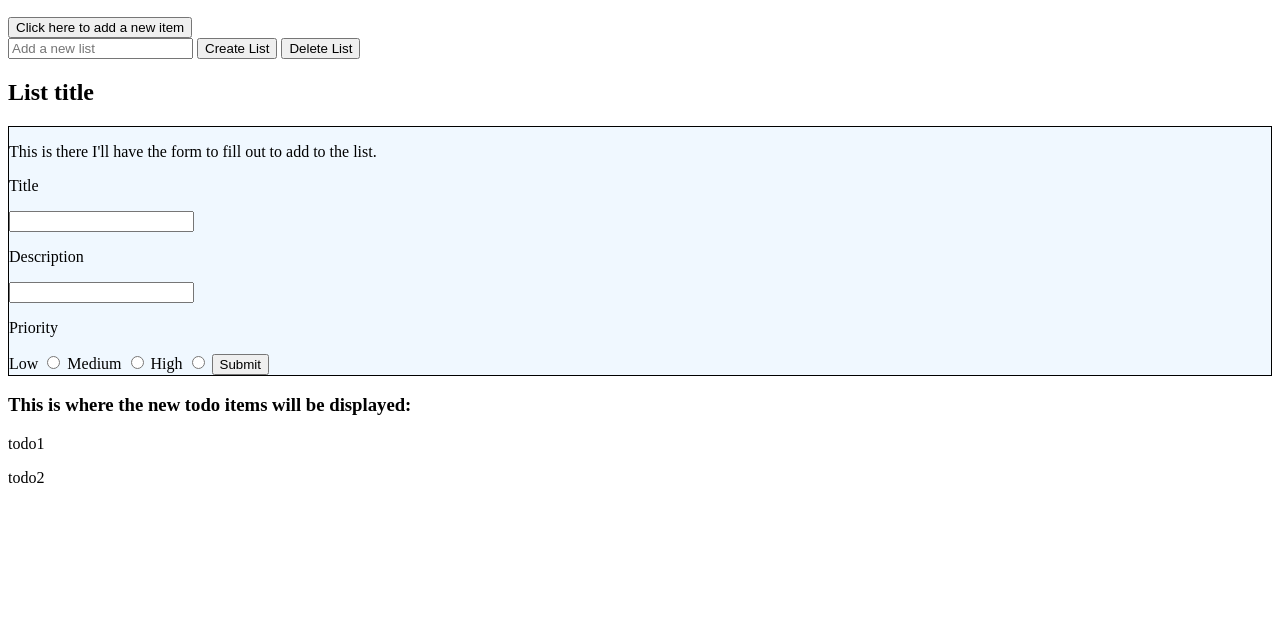
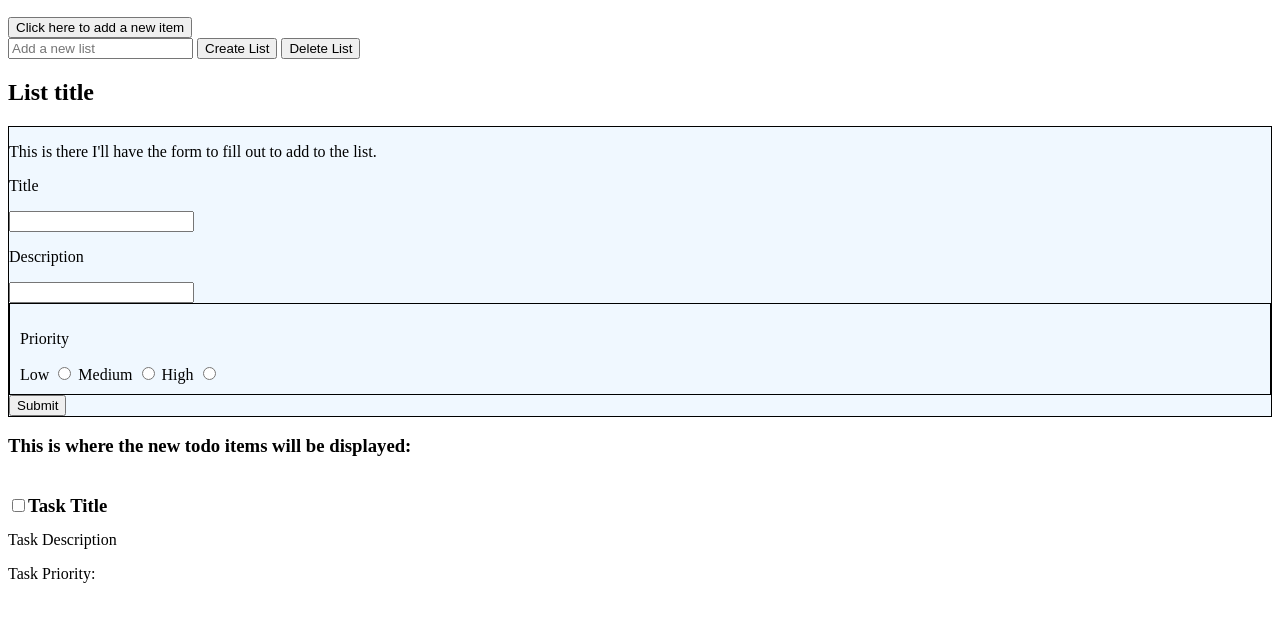
Before and after one commit to 9James9/todo-list, a plain HTML site: page index.html in a window 1280 px wide. Shown: the part 110-732 px from the top of the page. Drawn offline with Linux system fonts and the light colour scheme.

Commit message:
created html template for new tasks

```diff
--- a/index.html
+++ b/index.html
@@ -35,7 +35,7 @@
                     <p>Title</p>
                     <input id="todotitle">
                     <p>Description</p>
-                    <input id="tododescription"
+                    <input id="tododescription">
                     <form id="priorityradio">
                         <p>Priority</p>
                         <label for="low">Low</label>
@@ -52,11 +52,27 @@
         <div id="showtodos" data-tasks>
             <h3>This is where the new todo items will be displayed:</h3>
             <div id="todocontainer">
-                <p>todo1</p>
-                <p>todo2</p>
+                <div class="task">
+                    <div id="taskandcheckbox">
+                        <input type="checkbox">
+                        <h3>Task Title</h3>
+                    </div>
+
+                    <p>Task Description</p>
+                    <p>Task Priority: </p>
+                </div>
+
             </div>
         </div>
     </div>
+    <template id="task-template">
+        <div class="task">
+            <input type="checkbox">
+            <h3></h3>
+            <p></p>
+            <p></p>
+        </div>
+    </template>
 </body>
 
 </html>
--- a/main.js
+++ b/main.js
@@ -1 +1 @@
-(()=>{const t=document.querySelector("[data-new-list-form]"),e=document.querySelector("[data-new-list-input]"),a="task.lists",l=document.querySelector("[data-delete-list-button]");let n=JSON.parse(localStorage.getItem(a))||[];const i=document.querySelector("#listContainer"),s="task.selectedListId";let o=localStorage.getItem(s);const d=document.querySelector("[data-list-display-container]"),r=document.querySelector("[data-list-title]");function c(){n.forEach((t=>{const e=document.createElement("li");e.dataset.listId=t.id,e.classList.add("list-name"),e.innerText=t.name,t.id===o&&e.classList.add("active-list"),i.appendChild(e)}))}function u(){localStorage.setItem(a,JSON.stringify(n)),localStorage.setItem(s,o),function(){!function(t){for(;t.firstChild;)t.removeChild(t.firstChild)}(i),c();const t=n.find((t=>t.id===o));null==o?d.style.display="none":(d.style.display="",r.innerText=t.name)}()}document.querySelector("[data-tasks]"),i.addEventListener("click",(t=>{"li"===t.target.tagName.toLowerCase()&&(o=t.target.dataset.listId,u())})),l.addEventListener("click",(t=>{n=n.filter((t=>t.id!==o)),o=null,u()})),t.addEventListener("submit",(t=>{t.preventDefault();const a=e.value;if(null==a||""==a)return;const l=(i=a,{id:Date.now().toString(),name:i,tasks:[]});var i;e.value=null,n.push(l),u()})),c()})();
+(()=>{const t=document.querySelector("[data-new-list-form]"),e=document.querySelector("[data-new-list-input]"),a="task.lists",l=document.querySelector("[data-delete-list-button]");let n=JSON.parse(localStorage.getItem(a))||[];const i=document.querySelector("#listContainer"),s="task.selectedListId";let o=localStorage.getItem(s);const d=document.querySelector("[data-list-display-container]"),r=document.querySelector("[data-list-title]"),c=document.querySelector("[data-tasks]");function u(){n.forEach((t=>{const e=document.createElement("li");e.dataset.listId=t.id,e.classList.add("list-name"),e.innerText=t.name,t.id===o&&e.classList.add("active-list"),i.appendChild(e)}))}function m(){localStorage.setItem(a,JSON.stringify(n)),localStorage.setItem(s,o),function(){S(i),u();const t=n.find((t=>t.id===o));null==o?d.style.display="none":(d.style.display="",r.innerText=t.name,S(c))}()}function S(t){for(;t.firstChild;)t.removeChild(t.firstChild)}document.querySelector("#task-template"),i.addEventListener("click",(t=>{"li"===t.target.tagName.toLowerCase()&&(o=t.target.dataset.listId,m())})),l.addEventListener("click",(t=>{n=n.filter((t=>t.id!==o)),o=null,m()})),t.addEventListener("submit",(t=>{t.preventDefault();const a=e.value;if(null==a||""==a)return;const l=(i=a,{id:Date.now().toString(),name:i,tasks:[]});var i;e.value=null,n.push(l),m()})),u()})();
--- a/style.css
+++ b/style.css
@@ -21,3 +21,9 @@
 .active-list {
     color: red;
 }
+#taskandcheckbox {
+    display: flex;
+    flex-direction: row;
+    align-items: center;
+    margin-bottom: -20px;
+}
```
